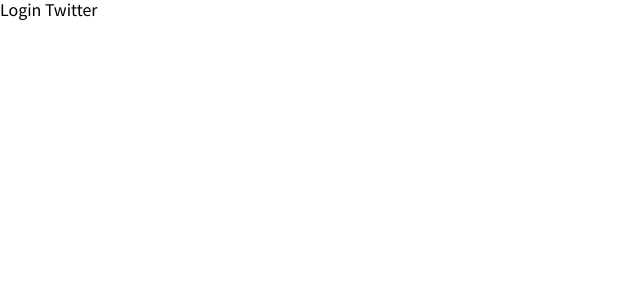
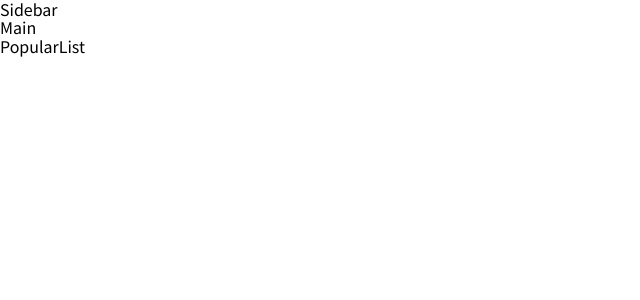
Before and after one commit to Ollieeryo/AC-Twitter, a React (Create React App) app: page / in a window 1280 px wide. Shown: the top 300 px of the page, without its empty margins (0-640 px from the left). Built offline with nearby package versions, Linux system fonts and the light colour scheme.

Commit message:
feat: layout of router 'main'

```diff
--- a/src/App.jsx
+++ b/src/App.jsx
@@ -1,9 +1,12 @@
-import Login from './pages/Login/Index';
+// import Login from './pages/Login/Index';
+import Main from './pages/Main/Index';
+
 import './App.scss';
 function App() {
 	return (
 		<div className='app'>
-			<Login />
+			{/* <Login /> */}
+			<Main />
 		</div>
 	);
 }
--- a/src/pages/Login/Index.jsx
+++ b/src/pages/Login/Index.jsx
@@ -1,5 +1,5 @@
 function Login() {
-	return <div>Login Twitter</div>;
+  return <div>Login Twitter</div>;
 }
 
 export default Login;
--- a/src/pages/Main/Index.jsx
+++ b/src/pages/Main/Index.jsx
@@ -0,0 +1,18 @@
+import styles from './Index.module.scss';
+
+function Main() {
+  return (
+    <div className={styles.c}>
+      <div className={styles.sidebarSection}>
+        Sidebar
+      </div>
+      <div className={styles.mainSection}>
+        Main
+      </div>
+      <div className={styles.popularListSection}>
+        PopularList
+      </div>
+    </div>
+  );
+}
+export default Main;
--- a/src/pages/Main/Index.module.scss
+++ b/src/pages/Main/Index.module.scss
@@ -0,0 +1,42 @@
+.container {
+  background-color: rgb(26, 77, 129);
+  display: flex;
+  width: 100%;
+  margin: auto;
+
+  .sidebarSection {
+    background-color: rgb(113, 175, 208);
+    position: sticky;
+    top: 0;
+    left: 130px;
+    height: 100vh;
+    width: 178px;
+  }
+
+  .mainSection {
+    background-color: rgb(178, 212, 230);
+    width: 659px;
+    height: 2000px;
+    margin: 0 24px;
+  }
+
+  .popularListSection {
+    background-color: #FAFAFB;
+    position: sticky;
+    top: 16px;
+    height: 731px;
+    width: 273px;
+  }
+}
+
+@media screen and (min-width: 992px) and (max-width: 1199px) {
+  .container {
+    width: 960px;
+  }
+}
+
+@media screen and (min-width: 1200px) {
+  .container {
+    width: 1140px;
+  }
+}
```
Also changed, not shown: 1 other file (tests, documents, lock files or other folders).
